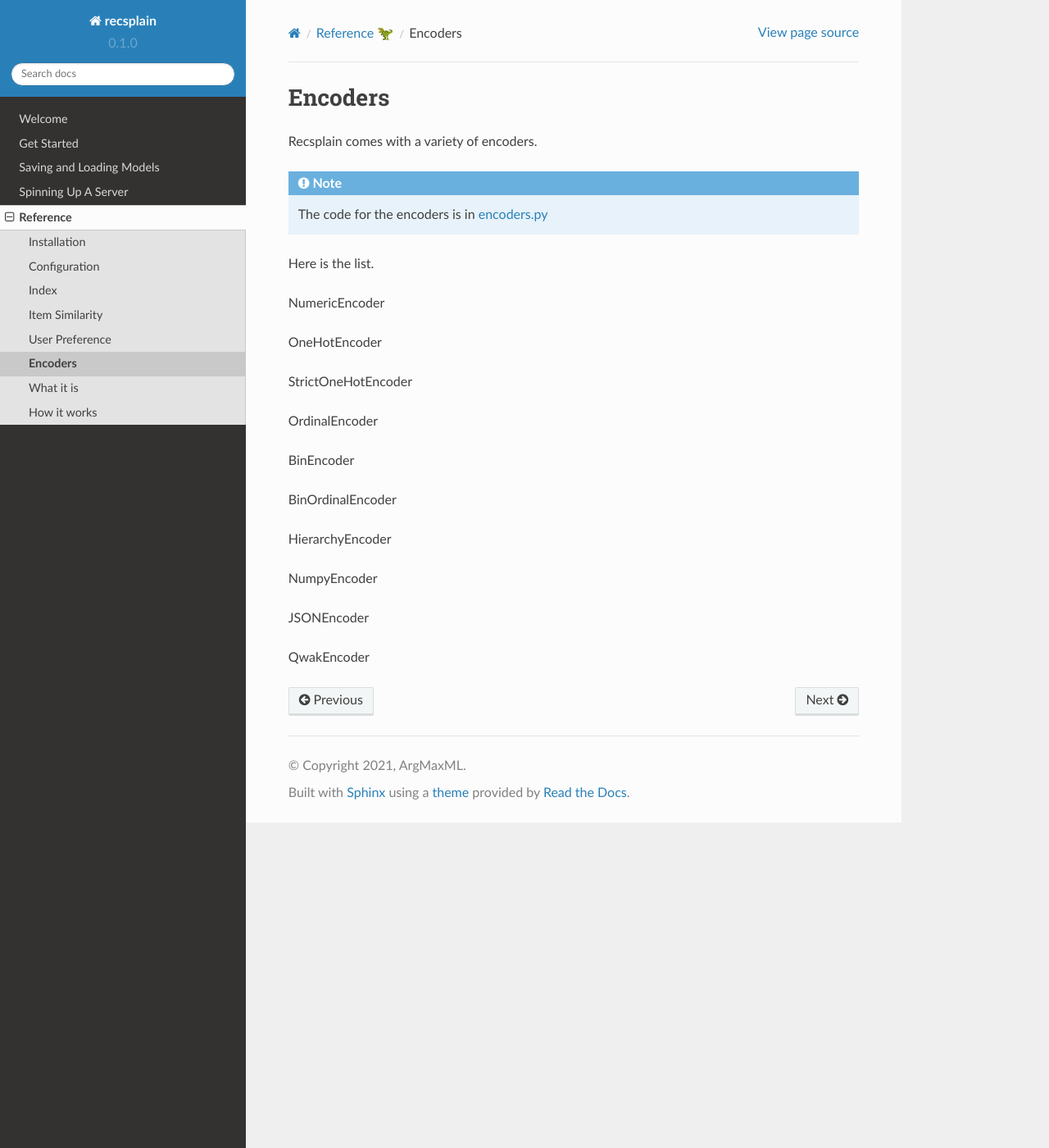
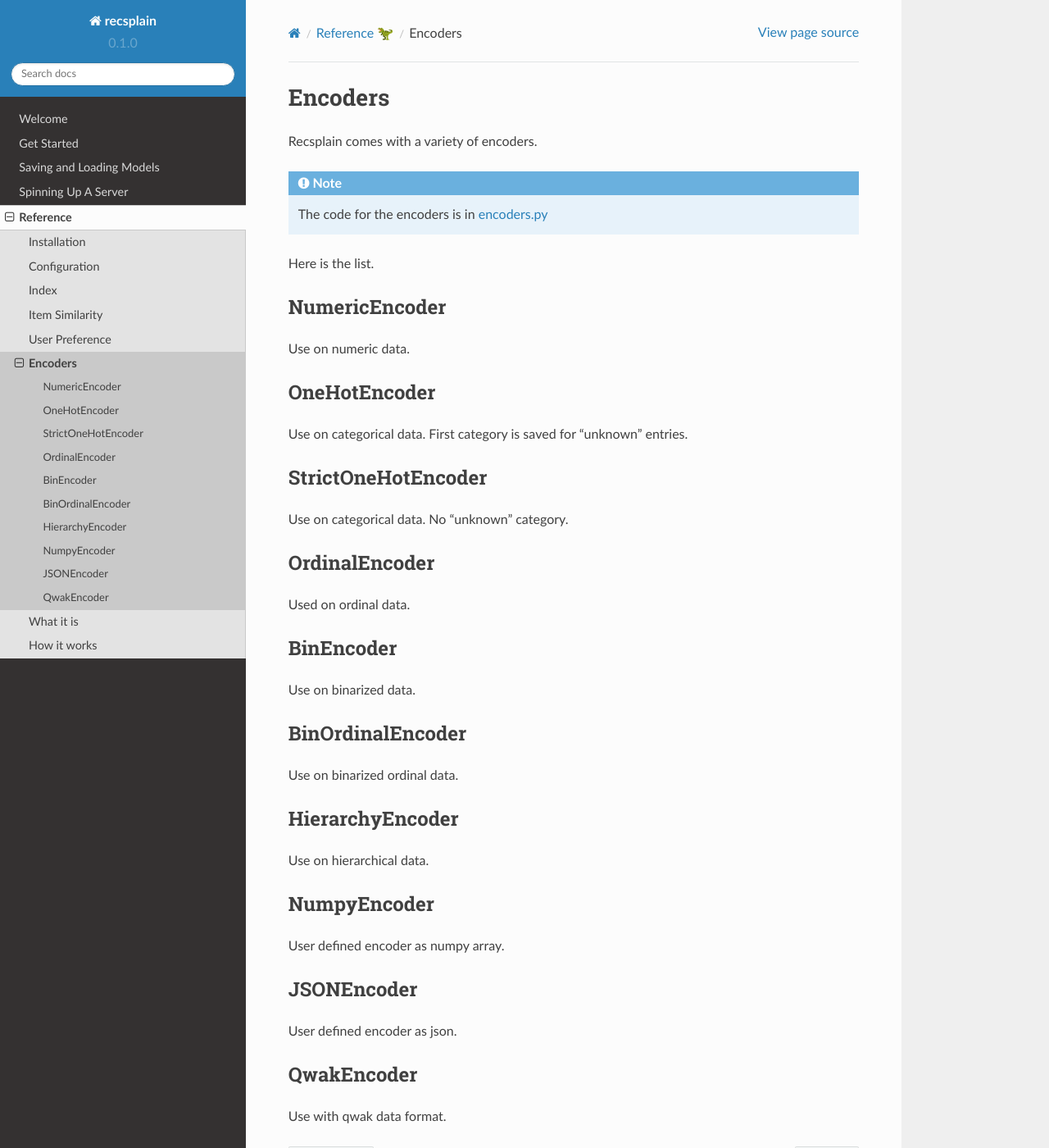
Before and after one commit to argmaxml/recsplain, a Sphinx documentation site: the page built from docs/source/encoders-list.rst, in a window 1280 px wide and 1400 px high. Shown: the whole window at 82% size. Built offline with Sphinx 7.4.7 and the Read the Docs theme 2.0.0, drawn with Linux system fonts in a browser that asks for light colours.

Commit message:
docs update

```diff
--- a/docs/source/encoders-list.rst
+++ b/docs/source/encoders-list.rst
@@ -9,21 +9,41 @@ Recsplain comes with a variety of encoders.
 Here is the list.
 
 NumericEncoder
+"""""""""
+Use on numeric data.
 
 OneHotEncoder
+"""""""""
+Use on categorical data. First category is saved for "unknown" entries.
 
 StrictOneHotEncoder
+"""""""""
+Use on categorical data. No "unknown" category.
 
 OrdinalEncoder
+"""""""""
+Used on ordinal data.
 
 BinEncoder
+"""""""""
+Use on binarized data.
 
 BinOrdinalEncoder
+"""""""""
+Use on binarized ordinal data.
 
 HierarchyEncoder
+"""""""""
+Use on hierarchical data.
 
 NumpyEncoder
+"""""""""
+User defined encoder as numpy array.
 
 JSONEncoder
+"""""""""
+User defined encoder as json.
 
 QwakEncoder
+"""""""""
+Use with qwak data format.
--- a/docs/source/index.rst
+++ b/docs/source/index.rst
@@ -95,9 +95,8 @@ The example above selects the one-hot encoder for each of the item features.
 **User Encoders**
 
 When recommending items for a user, Recsplain has special encoders you should use.
+Currently, user encoders encode the user's history into a feature vector.
 
-.. note::
-   Learn more about the one-hot and other available :doc:`encoders-list`.
 
 .. note::
    **ArgMaxML** created Recsplain. We are focused on creating software the enables you to integrate recommendation engines into your product to increase customer engagement.
```
Also changed, not shown: docs/source/get-started.rst (+19 -1 lines), docs/source/init-schema.rst (+8 -2 lines), docs/source/spinning-up.rst (+8 -3 lines), docs/source/images/api-reference_orginal.png (added), docs/source/images/explanations_orginal.png (added).
